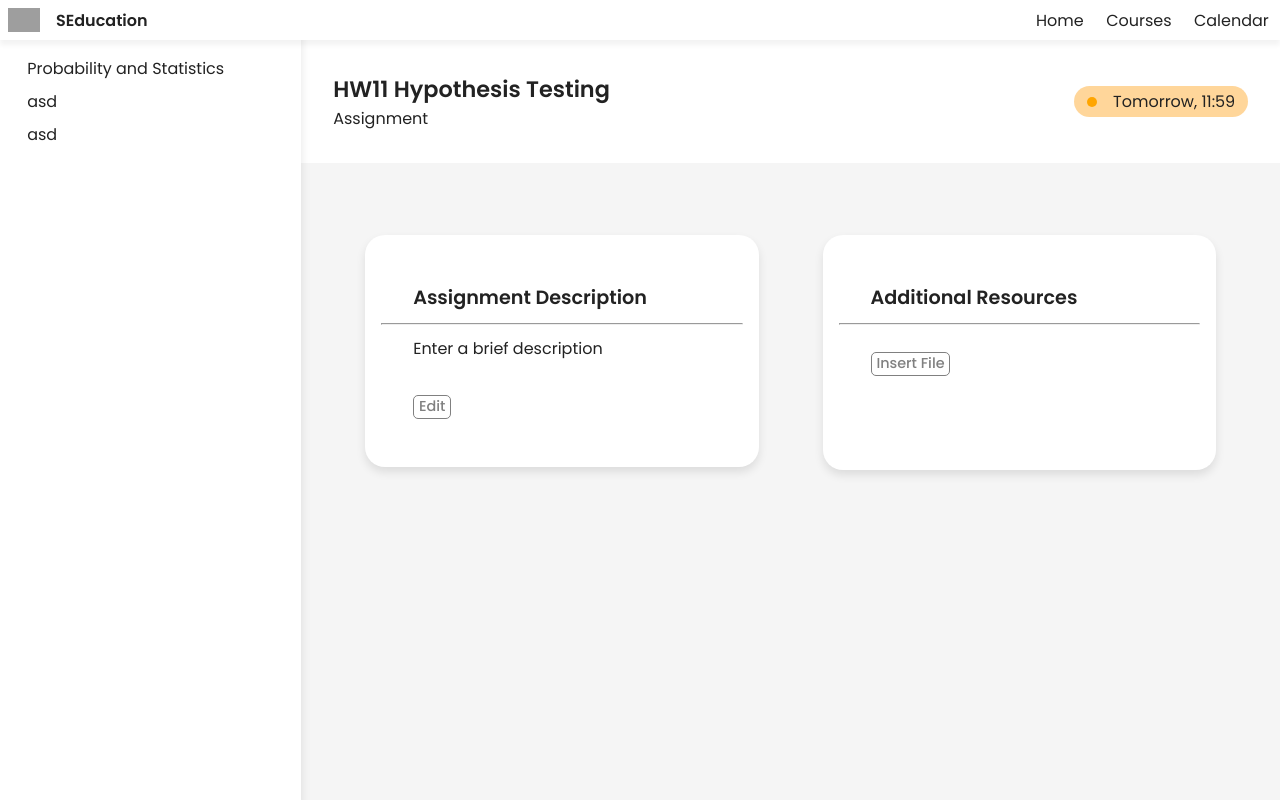
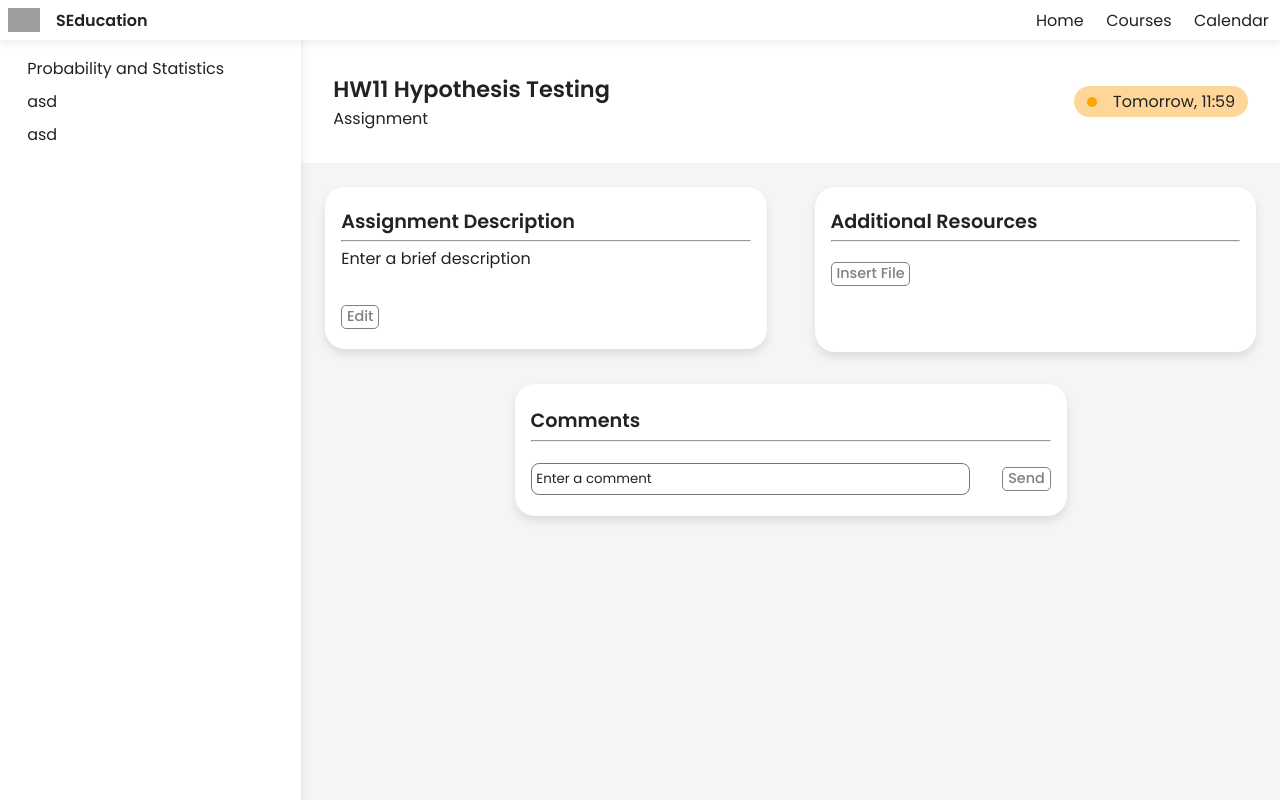
Before and after one commit to m0owo/SEdu, a FastAPI app: page /assignment/ in a window 1280 px wide. Run offline with FastAPI, Linux system fonts and the light colour scheme; grey boxes are pictures that could not be loaded.

Commit message:
Comment Section

```diff
--- a/static/css/assignment.css
+++ b/static/css/assignment.css
@@ -14,7 +14,8 @@
 }
 
 .info-column {
-    padding:2rem;
+    padding-bottom: 1%;
+    padding-top: 1%;
 }
 
 .description {
@@ -104,8 +105,38 @@ hr {
     max-width: none;
 }
 
+.card-div{
+    padding:0.5rem;
+    width: 100%;
+    height: fit-content;
+}
+
+.root {
+    padding: 1rem;
+    padding-bottom: 0rem;
+}
+
 .root > :first-child {
-    width: 70%;
+}
+
+.root-row {
+    display: flex;
+    flex-direction: row;
+    gap: 2rem;
+    align-items: center;
+    justify-content: left;
+    padding: 0rem;
+    position: relative;
+    width: 100%;
+}
+
+.comment-input {
+    width: 100%;
+    height:fit-content;
+    resize: none;
+    border-radius: 0.5rem;
+    padding: 0.3rem;
+    height: 2rem;
 }
 
 @media screen and (min-width: 750px){
@@ -115,7 +146,5 @@ hr {
 }
 
 @media (max-width: 750px) {
-    .assignment-card-left, .assignment-card-right {
-      flex: 100%;
-    }
+
 }
--- a/templates/assignment.html
+++ b/templates/assignment.html
@@ -46,16 +46,16 @@
         <div class="root">
             <!-- for teachers -->
             <!-- description -->
-            <div style="padding:1rem; width: 100%;">
+            <div class="card-div">
                 <div class="card">
-                    <div class="info-column" style="padding-bottom: 3%">
+                    <div class="info-column">
                         <span class="medium-bold">Assignment Description</span>
                     </div>
                     <hr>
-                    <div class="info-column" style="padding-top: 3%;">
+                    <div class="info-column">
                         <span class="description small" id="description"></span>
                         <textarea class="description-input" id="descriptionTextArea"
-                            style="width:0; height:0;visibility: hidden;"></textarea>
+                            style="width:0; height:0;visibility: hidden; resize:none; border-radius:0.5rem;"></textarea>
                         <span class="edit-button" id="editButton">Edit</span>
                     </div>
                 </div>
@@ -63,13 +63,13 @@
 
 
             <!-- files -->
-            <div style="padding:1rem; width: 100%;">
+            <div class="card-div">
                 <div class="card">
-                    <div class="info-column" style="padding-bottom: 3%;">
+                    <div class="info-column">
                         <span class="medium-bold"> Additional Resources</span>
                     </div>
                     <hr>
-                    <div class="info-column" style="padding-top: 3%;">
+                    <div class="info-column">
                         <span class="additional-resources" id="additionalResources"></span>
                         <span class="edit-button" id="fileInputButton">Insert File<input type="file" id="fileInput"
                                 accept=".pdf, .doc, .docx, .txt, .zip"></span></span>
@@ -80,7 +80,25 @@
                 </div>
             </div>
         </div>
+        <div class="root">
+            <div class="card-div" style="width: 60%; float:left;">
+                <div class="card">
+                    <div class="info-column">
+                        <span class="medium-bold">Comments</span>
+                    </div>
+                    <hr>
+                    <div class="info-column">
+                        <span class="comment-container small" id="description"></span>
+                        <div class="root-row">
+                            <textarea class="comment-input" id="commentInput">Enter a comment</textarea>
+                            <span class="edit-button">Send</span>
+                        </div>
+                    </div>
+                </div>
+            </div>
+        </div>
     </div>
+
 
 </body>
 <script src="../static/js/assignment.js"></script>
```
